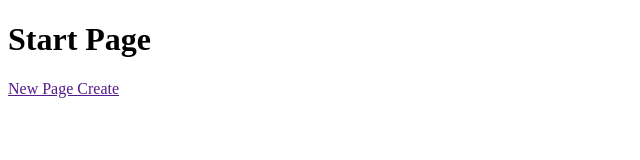
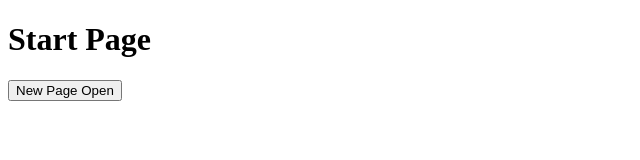
Before and after one commit to monasu09/KnowledgeDB, a plain HTML site: page index.html in a window 1280 px wide. Shown: the whole page, without its empty margins (0-640 px from the left). Drawn offline with Linux system fonts and the light colour scheme.

Commit message:
画面に新しいページを開くためのボタンを追加 ボタン押下時に"newpage.html"ファイルを開く関数を作成

```diff
--- a/index.html
+++ b/index.html
@@ -4,8 +4,13 @@
         <meta charset="UTF-8">
         <title>KnowledgeDB</title>
     </head>
+    <script>
+        function NewPageOpen() {
+            window.open("./newpage.html", "newpage")
+        }
+    </script>
     <body>
         <h1>Start Page</h1>
-        <a href="">New Page Create</a>
+		<button onclick="NewPageOpen();">New Page Open</button>
     </body>
 </html>
```
